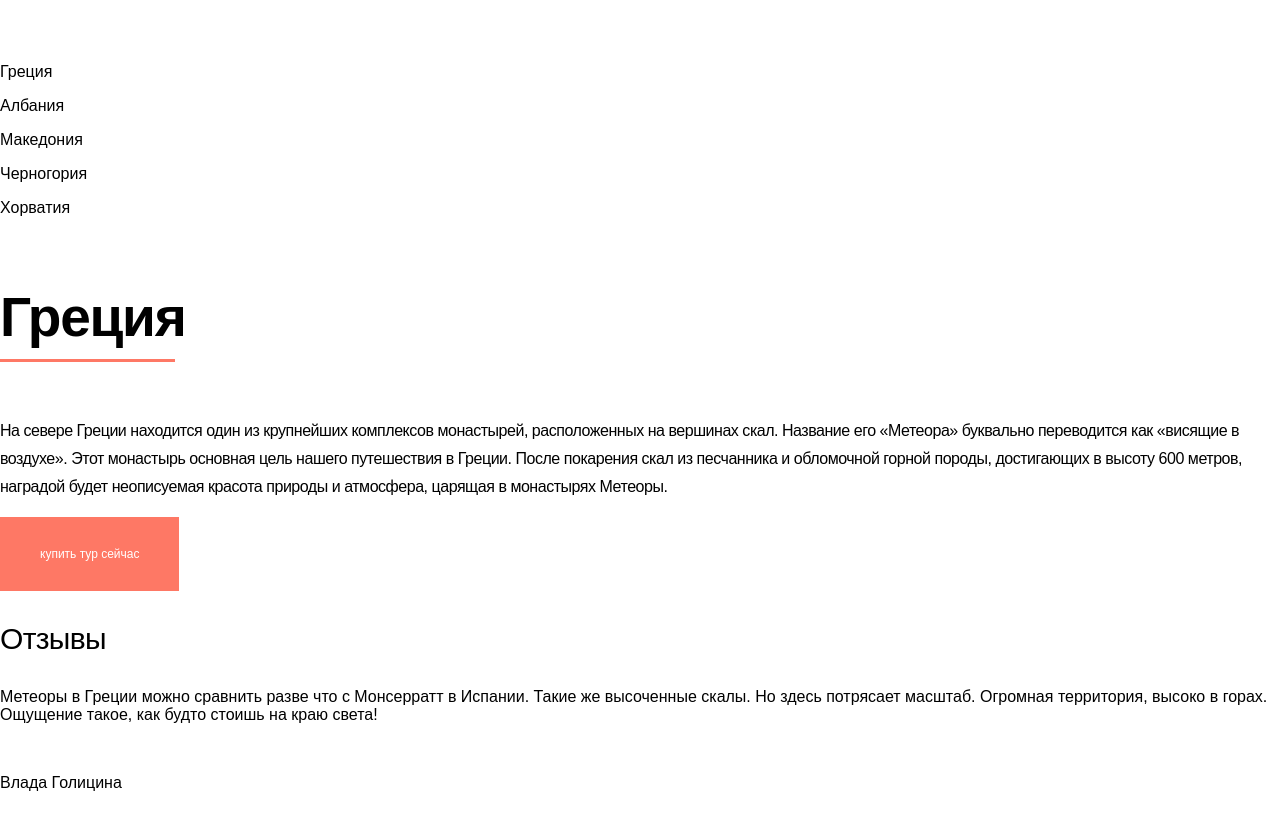
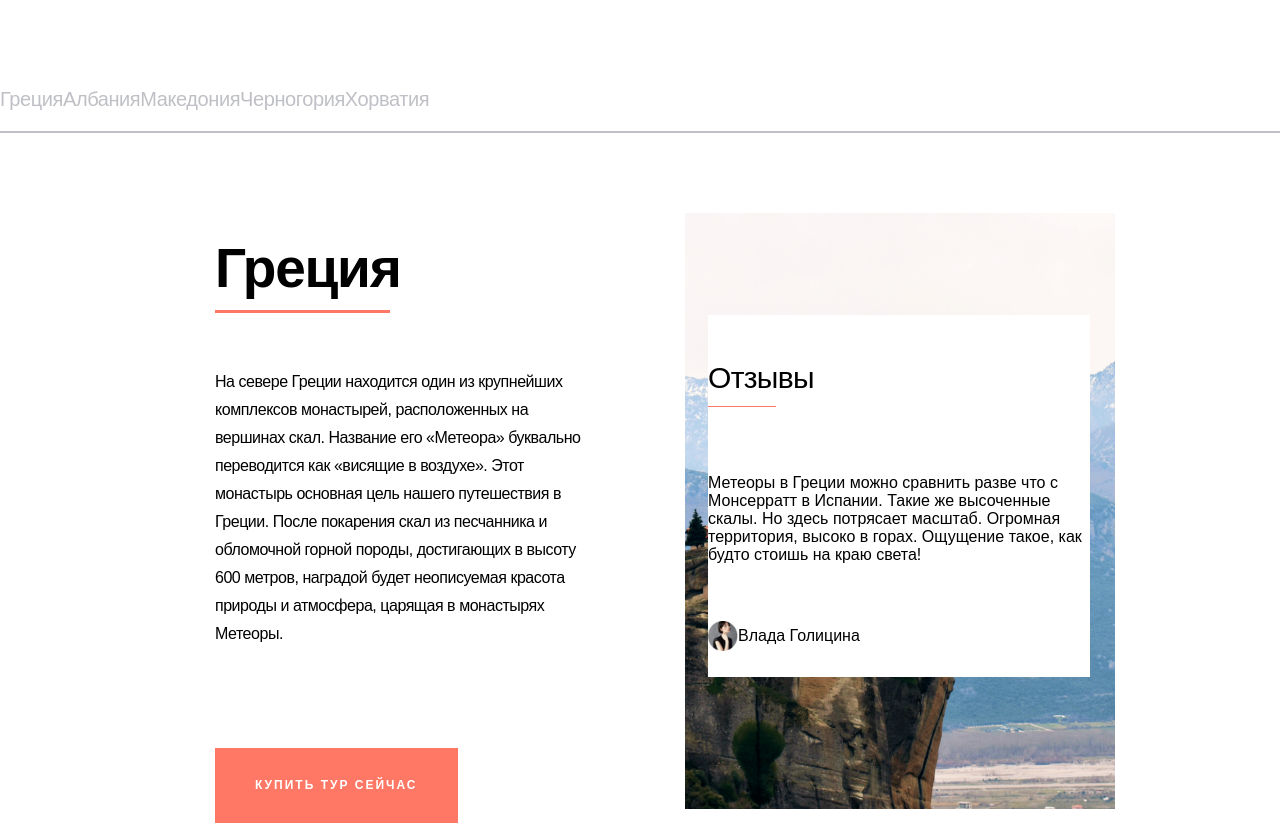
Before and after one commit to SpiridonovAleksey/euway, a website: page source/index.html in a window 1280 px wide. Shown: the part 2458-3281 px from the top of the page. Drawn offline with nearby package versions, Linux system fonts and the light colour scheme; files that its build step writes are made by us from their sources.

Commit message:
размечает карточки туров

```diff
--- a/source/index.html
+++ b/source/index.html
@@ -149,7 +149,7 @@
           <p class="review__text">Метеоры в Греции можно сравнить разве что с Монсерратт в Испании.
             Такие же высоченные скалы. Но здесь потрясает масштаб.
             Огромная территория, высоко в горах. Ощущение такое, как будто стоишь на краю света!</p>
-          <img class="review__author-img" src="" alt="">
+          <img class="review__author-img" src="/../img/Oval2.png" alt="">
           <p class="review__author-name">Влада Голицина</p>
         </article>
       </li>
--- /dev/null
+++ b/source/sass/blocks/review.scss
@@ -0,0 +1,36 @@
+
+.review {
+  width: 382px;
+  height: 362px;
+  display: flex;
+  flex-wrap: wrap;
+  align-items: center;
+  background-color: $white;
+}
+
+.review__author-img {
+  width: 30px;
+  height: 30px;
+}
+
+.review__title {
+  font-weight: 500;
+  font-size: 30px;
+  line-height: 36.57px;
+  letter-spacing: -0.69px;
+  position: relative;
+
+  &::after {
+    content: "";
+    position: absolute;
+    width: 68px;
+    height: 1px;
+    background-color: $pink;
+    bottom: -10px;
+    left: 0;
+  }
+}
+
+.review__author-name {
+
+}
--- a/source/sass/blocks/tabs.scss
+++ b/source/sass/blocks/tabs.scss
@@ -1,6 +1,34 @@
+
+.tabs {
+  padding-top: 20px;
+}
+
+.tabs-list {
+  font-weight: 500;
+  font-size: 20px;
+  line-height: 24.38px;
+  letter-spacing: -0.41px;
+  color: rgba(44, 46, 63, 0.3);
+  display: flex;
+  border-bottom: 2px solid rgba(44, 46, 63, 0.3);
+}
 
 .items-list__item:not(:first-of-type) {
   display: none;
+}
+
+.items-list__item {
+  padding: 35px 190px 0 215px;
+  display: flex;
+  align-items: center;
+  justify-content: space-between;
+  background-image: url("../../img/gre-pop.jpg");
+  background-repeat: no-repeat;
+  background-position: top 80px left 685px;
+}
+
+.items-list__about {
+  width: 370px;
 }
 
 .items-list__title {
@@ -27,9 +55,11 @@
   letter-spacing: -0.47px;
 }
 
-.review__title {
-  font-weight: 500;
-  font-size: 30px;
-  line-height: 36.57px;
-  letter-spacing: -0.69px;
+.items-list__button {
+  text-transform: uppercase;
+  font-weight: 700;
+  font-size: 12px;
+  line-height: 14.63px;
+  letter-spacing: 2px;
+  margin-top: 100px;
 }
--- a/source/sass/style.scss
+++ b/source/sass/style.scss
@@ -8,3 +8,4 @@
 @import "blocks/button.scss";
 @import "blocks/spots-list.scss";
 @import "blocks/tabs.scss";
+@import "blocks/review.scss";
```
Also changed, not shown: build/css/style.min.css, build/img/Oval2.png (added), build/img/Oval2.webp (added), build/img/gre-pop.jpg (added), build/index.html, source/img/Oval2.png (added), source/img/Oval2.webp (added), source/img/gre-pop.jpg (added), source/img/gre-pop.webp (added), 1 other file.
